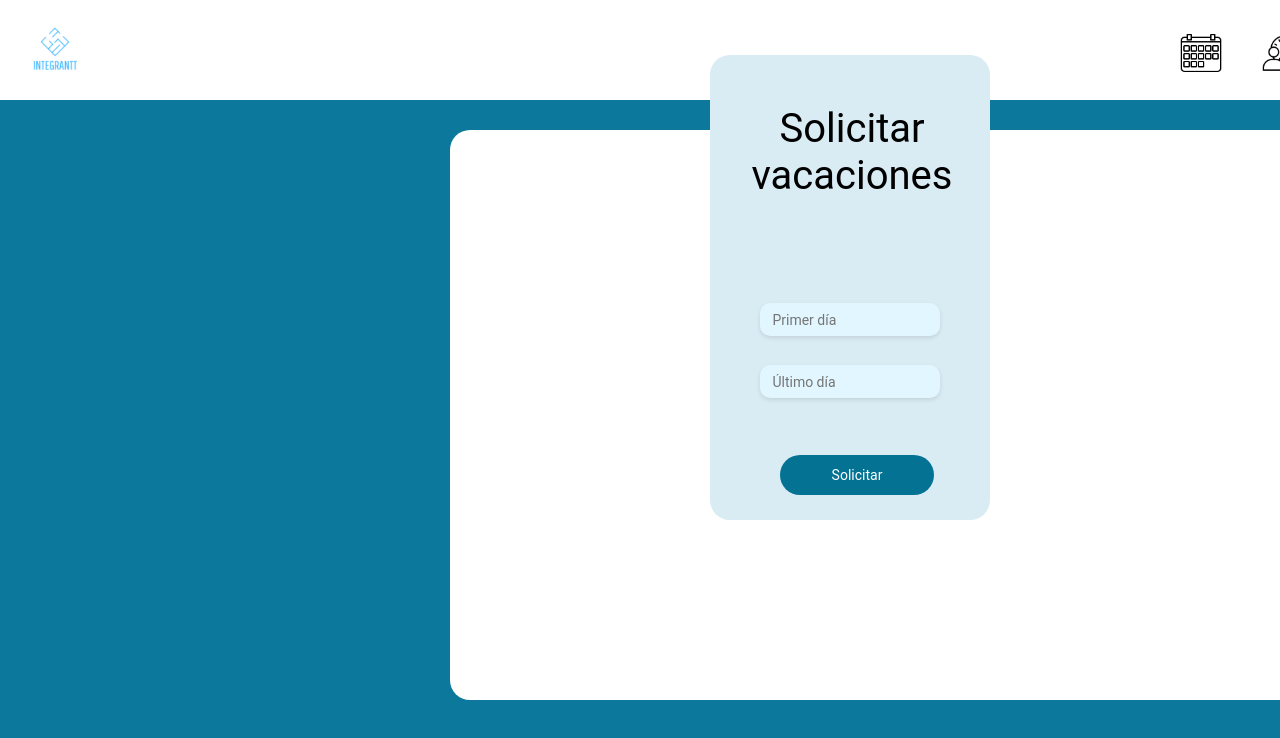
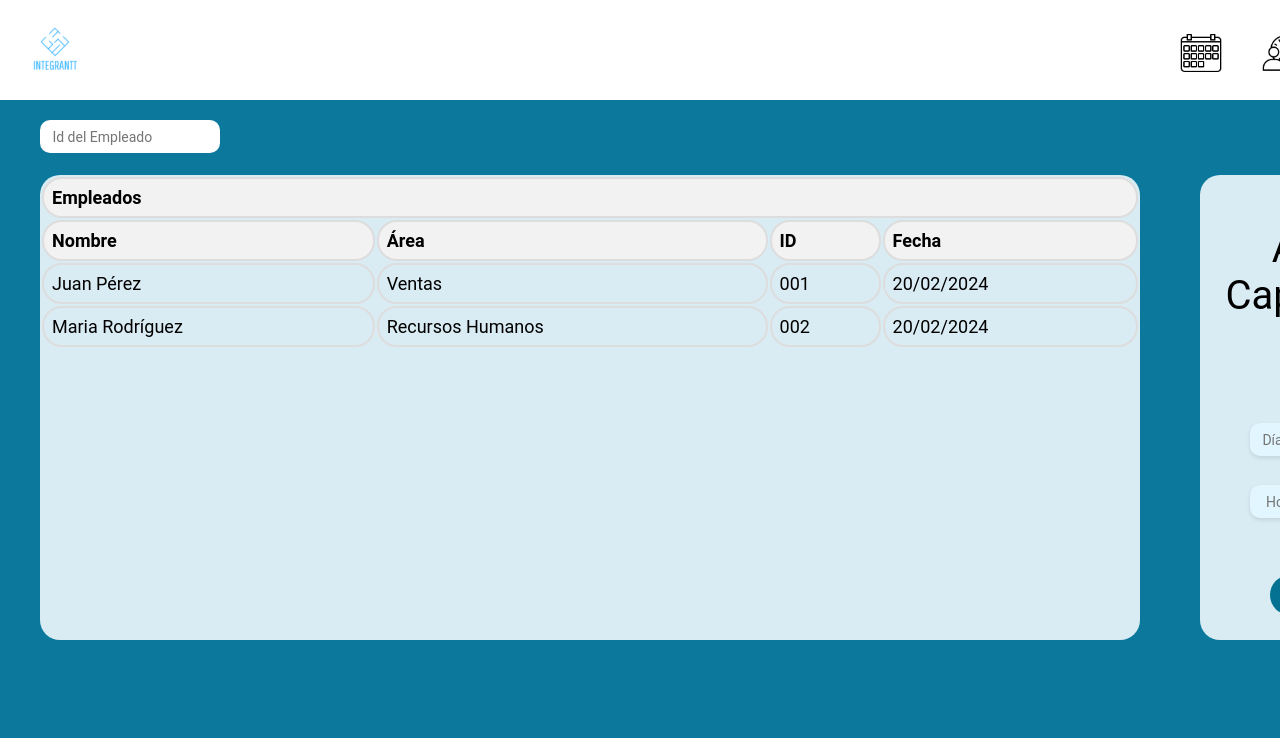
Before and after one commit to 111linblink/integradora-II, a React (Create React App) app in the folder client/: page /capacitacion in a window 1280 px wide. Shown: the top 738 px of the page. Built offline with nearby package versions, Linux system fonts and the light colour scheme.

Commit message:
klcv
vistas-capacitaciones

```diff
--- a/client/src/Screens/Capacitar/Capacitacion.css
+++ b/client/src/Screens/Capacitar/Capacitacion.css
@@ -1,178 +1,21 @@
-.rectangulo1 {
-  position: absolute;
-  width: 330px;
-  height: 570px;
-  left: 55px;
-  top: 130px;
-  background-color: #FFFFFF;
-  border-radius: 20px;
-}
-
-.usuario {
-  position: absolute;
-  width: 160px;
-  height: 160px;
-  left: 90px;
-  top: 39px;
-}
-
-.nombreEmpleado {
-  position: absolute;
-  width: 274px;
-  height: 32px;
-  left: 80px;
-  top: 220px;
-  font-family: Roboto;
-  font-size: 18px;
-}
-
-.tipoContrato {
-  position: absolute;
-  width: 230px;
-  height: 33px;
-  left: 52px;
-  top: 318px;
-  background-color: #E1F6FF;
-  border-radius: 10px;
-  font-family: Roboto;
-  font-size: 14px;
-  border: none;
-  box-shadow: 0px 2px 4px rgba(0, 0, 0, 0.1);
-}
-
-.dias {
-  position: absolute;
-  width: 230px;
-  height: 33px;
-  left: 52px;
-  top: 378px;
-  background-color: #E1F6FF;
-  border-radius: 10px;
-  font-family: Roboto;
-  font-size: 14px;
-  border: none;
-  box-shadow: 0px 2px 4px rgba(0, 0, 0, 0.1);
-}
-
-.solicitarContrato,
-.solicitar {
-  position: absolute;
-  width: 154px;
-  height: 40px;
-  left: 90px;
-  top: 480px;
-  background-color: #047393;
-  border-radius: 30px;
-  color: #FFFFFF;
-  font-family: Roboto;
-  font-size: 14px;
-  border: none;
-  box-shadow: none;
-  transition: box-shadow 0.3s ease; /* Add transition for smooth effect */
-}
-
-.solicitarContrato:hover,
-.solicitar:hover {
-  box-shadow: 0px 4px 8px rgba(0, 0, 0, 0.3); /* Add shadow on hover */
-}
-
-.rectangulo2 {
-  position: absolute;
-  width: 1020px;
-  height: 570px;
-  left: 450px;
-  top: 130px;
-  background-color: #FFFFFF;
-  border-radius: 20px;
-}
-
-.calendarioInterior {
-  position: absolute;
-  width: 600px;
-  height: 350px;
-  left: 70px;
-  top: 168px;
-  background-color: #E1F6FF;
-  border-radius: 20px;
-}
-
-.my-calendar {
-  position: absolute;
-  width: 100%;
-  height: 100%;
-  border-radius: 20px;
-  font-size: 24px;
-}
-
-.textoCalendario {
-  position: absolute;
-  left: 70px;
-  top: 55px;
-  font-family: Roboto;
-  font-size: 40px;
-}
-
-.rectanguloInterior {
+.agregarCap1 {
   position: absolute;
   width: 280px;
   height: 465px;
-  left: 710px;
-  top: 55px;
+  left: 1200px;
+  top: 175px;
   background-color: #D9EBF3;
   border-radius: 20px;
 }
 
-.solicitarVacaciones {
+.CuadroTabla {
   position: absolute;
-  text-align: center;
-  left: 4px;
-  top: 50px;
-  border-radius: 10px;
-  font-family: Roboto;
-  font-size: 40px;
-}
-
-.primerDia {
-  position: absolute;
-  width: 180px;
-  height: 33px;
-  left: 50px;
-  top: 248px;
-  background-color: #E1F6FF;
-  border-radius: 10px;
-  font-family: Roboto;
-  font-size: 14px;
-  border: none;
-  box-shadow: 0px 2px 4px rgba(0, 0, 0, 0.1);
-}
-
-.ultimoDia {
-  position: absolute;
-  width: 180px;
-  height: 33px;
-  left: 50px;
-  top: 310px;
-  background-color: #E1F6FF;
-  border-radius: 10px;
-  font-family: Roboto;
-  font-size: 14px;
-  border: none;
-  box-shadow: 0px 2px 4px rgba(0, 0, 0, 0.1);
-}
-
-.solicitar {
-  position: absolute;
-  width: 154px;
-  height: 40px;
-  left: 70px;
-  top: 400px;
-  background-color: #047393;
-  border-radius: 30px;
-  color: #FFFFFF;
-  font-family: Roboto;
-  font-size: 14px;
-  border: none;
-  box-shadow: none;
+  width: 1100px;
+  height: 465px;
+  left: 40px;
+  top: 175px;
+  background-color: #D9EBF3;
+  border-radius: 20px;
 }
 
 .ventanaEmergente {
@@ -226,3 +69,35 @@
   font-size: 12px;
   margin-bottom: 10px;
 }
+
+.Userid{
+  position: absolute;
+  width: 180px;
+  height: 33px;
+  left: 20px;
+  top: 60px;
+  border-radius: 10px;
+  font-family: Roboto;
+  font-size: 14px;
+  font-style: black;
+  border: none;
+}
+
+.tablaBonita {
+  width: 100%;
+  border-radius: 20px;
+}
+
+.tablaBonita th, .tablaBonita td {
+  border: 2px solid #dddddd;
+  padding: 8px;
+  text-align: left;
+  border-radius: 20px;
+  font-family:Roboto ;
+  font-size: 18px;
+}
+
+.tablaBonita th {
+  background-color: #f2f2f2;
+  border-radius: 20px;
+}
--- a/client/src/Screens/Capacitar/Capacitacion.jsx
+++ b/client/src/Screens/Capacitar/Capacitacion.jsx
@@ -1,12 +1,17 @@
 import React, { useState } from 'react';
-import './Sadmicapacitacion.css'; // Import del archivo CSS
+import './Capacitacion.css'; // Import del archivo CSS
 import { Link } from 'react-router-dom';
 
 const Capacitacion = () => {
+  const [UserId, setUserId] = useState('');
   const [primerDia, setPrimerDia] = useState('');
   const [ultimoDia, setUltimoDia] = useState('');
   const [mostrarVentanaNotificaciones, setMostrarVentanaNotificaciones] = useState(false);
   const [mostrarVentanaUsuario, setMostrarVentanaUsuario] = useState(false);
+
+  const handleUseridChange = (event) => {
+    setUserId(event.target.value);
+  };
 
   const handlePrimerDiaChange = (event) => {
     setPrimerDia(event.target.value);
@@ -85,27 +90,63 @@ const Capacitacion = () => {
         </div>
       )}
 
-    <div className="rectangulo2">
+    <div className="Userid">
+        <input
+          className="Userid"
+          type="text"
+          placeholder="   Id del Empleado"
+          value={UserId}
+          onChange={handleUseridChange}
+        />
+    </div>
 
-      </div>
+    <div className="CuadroTabla">
+      <table className="tablaBonita">
+        <thead>
+          <tr>
+            <th colSpan="4">Empleados</th>
+          </tr>
+          <tr>
+            <th>Nombre</th>
+            <th>Área</th>
+            <th>ID</th>
+            <th>Fecha</th>
+          </tr>
+        </thead>
+        <tbody>
+          <tr>
+            <td>Juan Pérez</td>
+            <td>Ventas</td>
+            <td>001</td>
+            <td>20/02/2024</td>
+          </tr>
+          <tr>
+            <td>Maria Rodríguez</td>
+            <td>Recursos Humanos</td>
+            <td>002</td>
+            <td>20/02/2024</td>
+          </tr>
+        </tbody>
+      </table>
+    </div>
 
-      <div className="rectanguloInterior">
-          <div className="solicitarVacaciones" onClick={handleSolicitarVacaciones}>Solicitar vacaciones</div>
+      <div className="agregarCap1">
+          <div className="solicitarVacaciones" onClick={handleSolicitarVacaciones}>Agregar Capacitacion</div>
           <input
             className="primerDia"
             type="text"
-            placeholder="   Primer día"
+            placeholder="   Día"
             value={primerDia}
             onChange={handlePrimerDiaChange}
           />
           <input
             className="ultimoDia"
             type="text"
-            placeholder="   Último día"
+            placeholder="    Hora"
             value={ultimoDia}
             onChange={handleUltimoDiaChange}
           />
-          <button className="solicitar" onClick={handleSolicitarVacaciones}>Solicitar</button>
+          <button className="solicitar" onClick={handleSolicitarVacaciones}>Agregar</button>
         </div>
       </div>
    );
--- a/client/src/Screens/Capacitar/Sadmicapacitacion.css
+++ b/client/src/Screens/Capacitar/Sadmicapacitacion.css
@@ -1,186 +1,23 @@
-.rectangulo1 {
-    position: absolute;
-    width: 330px;
-    height: 570px;
-    left: 25px;
-    top: 82px;
-    border-radius: 20px;
-  }
 
-  .rectangulo3 {
-    position: absolute;
-    width: 330px;
-    height: 570px;
-    left: 25px;
-    top: 82px;
-    border-radius: 20px;
-  }
 
-  .usuario {
-    position: absolute;
-    width: 160px;
-    height: 160px;
-    left: 90px;
-    top: 39px;
-  }
-
-  .nombreEmpleado {
-    position: absolute;
-    width: 274px;
-    height: 32px;
-    left: 80px;
-    top: 220px;
-    font-family: Roboto;
-    font-size: 18px;
-  }
-
-  .tipoContrato {
-    position: absolute;
-    width: 230px;
-    height: 33px;
-    left: 52px;
-    top: 318px;
-    background-color: #E1F6FF;
-    border-radius: 10px;
-    font-family: Roboto;
-    font-size: 14px;
-    border: none;
-    box-shadow: 0px 2px 4px rgba(0, 0, 0, 0.1);
-  }
-
-  .dias {
-    position: absolute;
-    width: 230px;
-    height: 33px;
-    left: 52px;
-    top: 378px;
-    background-color: #E1F6FF;
-    border-radius: 10px;
-    font-family: Roboto;
-    font-size: 14px;
-    border: none;
-    box-shadow: 0px 2px 4px rgba(0, 0, 0, 0.1);
-  }
-
-  .solicitarContrato,
-  .solicitar {
-    position: absolute;
-    width: 154px;
-    height: 40px;
-    left: 90px;
-    top: 480px;
-    background-color: #047393;
-    border-radius: 30px;
-    color: #FFFFFF;
-    font-family: Roboto;
-    font-size: 14px;
-    border: none;
-    box-shadow: none;
-    transition: box-shadow 0.3s ease; /* Add transition for smooth effect */
-  }
-
-  .solicitarContrato:hover,
-  .solicitar:hover {
-    box-shadow: 0px 4px 8px rgba(0, 0, 0, 0.3); /* Add shadow on hover */
-  }
-
-  .rectangulo2 {
-    position: absolute;
-    width: 1020px;
-    height: 570px;
-    left: 450px;
-    top: 130px;
-    background-color: #FFFFFF;
-    border-radius: 20px;
-  }
-
-  .calendarioInterior {
-    position: absolute;
-    width: 600px;
-    height: 350px;
-    left: 70px;
-    top: 168px;
-    background-color: #E1F6FF;
-    border-radius: 20px;
-  }
-
-  .my-calendar {
-    position: absolute;
-    width: 100%;
-    height: 100%;
-    border-radius: 20px;
-    font-size: 24px;
-  }
-
-  .textoCalendario {
-    position: absolute;
-    left: 70px;
-    top: 55px;
-    font-family: Roboto;
-    font-size: 40px;
-  }
-
-  .rectanguloInterior {
+.agregarCap2 {
     position: absolute;
     width: 280px;
     height: 465px;
-    left: 710px;
-    top: 55px;
+    left: 1200px;
+    top: 175px;
     background-color: #D9EBF3;
     border-radius: 20px;
   }
 
-  .solicitarVacaciones {
+  .CuadroTabla1 {
     position: absolute;
-    text-align: center;
-    left: 4px;
-    top: 50px;
-    border-radius: 10px;
-    font-family: Roboto;
-    font-size: 40px;
-  }
-
-  .primerDia {
-    position: absolute;
-    width: 180px;
-    height: 33px;
-    left: 50px;
-    top: 248px;
-    background-color: #E1F6FF;
-    border-radius: 10px;
-    font-family: Roboto;
-    font-size: 14px;
-    border: none;
-    box-shadow: 0px 2px 4px rgba(0, 0, 0, 0.1);
-  }
-
-  .ultimoDia {
-    position: absolute;
-    width: 180px;
-    height: 33px;
-    left: 50px;
-    top: 310px;
-    background-color: #E1F6FF;
-    border-radius: 10px;
-    font-family: Roboto;
-    font-size: 14px;
-    border: none;
-    box-shadow: 0px 2px 4px rgba(0, 0, 0, 0.1);
-  }
-
-  .solicitar {
-    position: absolute;
-    width: 154px;
-    height: 40px;
-    left: 70px;
-    top: 400px;
-    background-color: #047393;
-    border-radius: 30px;
-    color: #FFFFFF;
-    font-family: Roboto;
-    font-size: 14px;
-    border: none;
-    box-shadow: none;
+    width: 1100px;
+    height: 465px;
+    left: 40px;
+    top: 175px;
+    background-color: #D9EBF3;
+    border-radius: 20px;
   }
 
   .ventanaEmergente {
@@ -234,3 +71,48 @@
     font-size: 12px;
     margin-bottom: 10px;
   }
+
+  .Userid1{
+    position: absolute;
+    width: 180px;
+    height: 33px;
+    left: 20px;
+    top: 60px;
+    border-radius: 10px;
+    font-family: Roboto;
+    font-size: 14px;
+    font-style: black;
+    border: none;
+  }
+
+  .Area{
+    position: absolute;
+    width: 180px;
+    height: 33px;
+    left: 130px;
+    top: 60px;
+    border-radius: 10px;
+    font-family: Roboto;
+    font-size: 14px;
+    font-style: black;
+    border: none;
+  }
+
+  .tablaBonita {
+    width: 100%;
+    border-radius: 20px;
+  }
+
+  .tablaBonita th, .tablaBonita td {
+    border: 2px solid #dddddd;
+    padding: 8px;
+    text-align: left;
+    border-radius: 20px;
+    font-family:Roboto ;
+    font-size: 18px;
+  }
+
+  .tablaBonita th {
+    background-color: #f2f2f2;
+    border-radius: 20px;
+  }
--- a/client/src/Screens/Capacitar/Sadmicapacitacion.jsx
+++ b/client/src/Screens/Capacitar/Sadmicapacitacion.jsx
@@ -3,18 +3,23 @@ import './Sadmicapacitacion.css'; // Import del archivo CSS
 import { Link } from 'react-router-dom';
 
 const Sadmicapacitacion = () => {
-    const [IdUsuario, setIdUsuario] = useState('');
+  const [UserId1, setUserId1] = useState('');
+  const [Area, setArea] = useState('');
   const [primerDia, setPrimerDia] = useState('');
   const [ultimoDia, setUltimoDia] = useState('');
   const [mostrarVentanaNotificaciones, setMostrarVentanaNotificaciones] = useState(false);
   const [mostrarVentanaUsuario, setMostrarVentanaUsuario] = useState(false);
 
+  const handleUserid1Change = (event) => {
+    setUserId1(event.target.value);
+  };
+
+  const handleAreaChange = (event) => {
+    setArea(event.target.value);
+  };
+
   const handlePrimerDiaChange = (event) => {
     setPrimerDia(event.target.value);
-  };
-
-  const handleIdUsuarioChange = (event) => {
-    setIdUsuario(event.target.value);
   };
 
   const handleUltimoDiaChange = (event) => {
@@ -90,51 +95,75 @@ const Sadmicapacitacion = () => {
         </div>
       )}
 
-    <div className="rectangulo1">
+    <div className="Userid1">
         <input
-          className="IdUsuario"
+          className="Userid1"
           type="text"
           placeholder="   Id del Empleado"
-          value={IdUsuario}
-          onChange={handleIdUsuarioChange}
+          value={UserId1}
+          onChange={handleUserid1Change}
         />
     </div>
 
-    <div className="rectangulo3">
+    <div className="Area">
         <input
-          className="IdUsuario"
+          className="Area"
           type="text"
-          placeholder="   Id del Empleado"
-          value={IdUsuario}
-          onChange={handleIdUsuarioChange}
+          placeholder="Área"
+          value={Area}
+          onChange={handleAreaChange}
         />
     </div>
 
-    <div className="rectangulo2">
+    <div className="CuadroTabla1">
+      <table className="tablaBonita">
+        <thead>
+          <tr>
+            <th colSpan="4">Empleados</th>
+          </tr>
+          <tr>
+            <th>Nombre</th>
+            <th>Área</th>
+            <th>ID</th>
+            <th>Fecha</th>
+          </tr>
+        </thead>
+        <tbody>
+          <tr>
+            <td>Juan Pérez</td>
+            <td>Ventas</td>
+            <td>001</td>
+            <td>20/02/2024</td>
+          </tr>
+          <tr>
+            <td>Maria Rodríguez</td>
+            <td>Recursos Humanos</td>
+            <td>002</td>
+            <td>20/02/2024</td>
+          </tr>
+        </tbody>
+      </table>
+    </div>
 
-      </div>
-
-      <div className="rectanguloInterior">
-          <div className="solicitarVacaciones" onClick={handleSolicitarVacaciones}>Solicitar vacaciones</div>
+      <div className="agregarCap2">
+          <div className="solicitarVacaciones" onClick={handleSolicitarVacaciones}>Agregar Capacitacion</div>
           <input
             className="primerDia"
             type="text"
-            placeholder="   Primer día"
+            placeholder="   Día"
             value={primerDia}
             onChange={handlePrimerDiaChange}
           />
           <input
             className="ultimoDia"
             type="text"
-            placeholder="   Último día"
+            placeholder="    Hora"
             value={ultimoDia}
             onChange={handleUltimoDiaChange}
           />
-          <button className="solicitar" onClick={handleSolicitarVacaciones}>Solicitar</button>
+          <button className="solicitar" onClick={handleSolicitarVacaciones}>Agregar</button>
         </div>
       </div>
-
-
    );
 };
 
```
